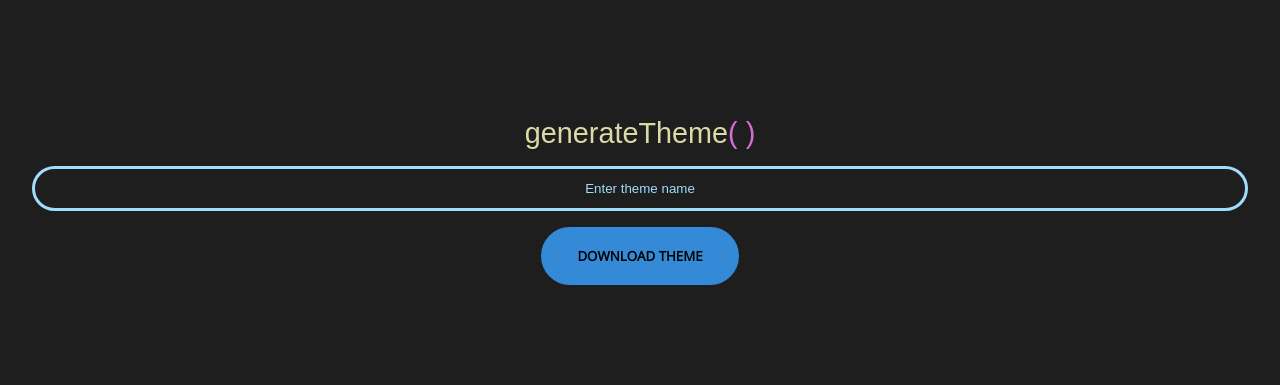
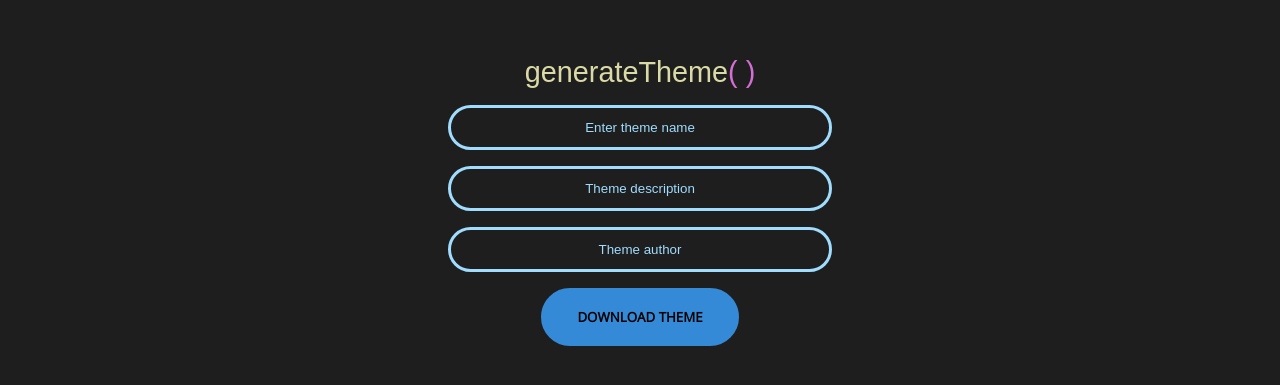
Before and after one commit to loreleim/generateTheme, a React (Create React App) app: page / in a window 1280 px wide. Shown: the part 199-584 px from the top of the page. Built offline with nearby package versions, Linux system fonts and the light colour scheme; a web font is replaced by a local one.

Commit message:
version with working multiple inputs

```diff
--- a/src/components/download/index.js
+++ b/src/components/download/index.js
@@ -35,8 +35,8 @@ export default function DownloadButton(props) {
   var stylecss =
 `/*
 * Theme Name: ${props.themeNameProp}
-* Author: Lorelei M.
-* Description: A wordpress theme starter
+* Author: ${props.authorProp}
+* Description: ${props.descriptionProp}
 * Version 0.1.0
 */
 
@@ -74,7 +74,6 @@ if ( get_query_var('pagename') ) {
 <?php get_footer(); ?>`
 
   function generateZip() {
-    console.log(props.themeNameProp)
     var zip = new JSZip();
 
     /*MAIN DIRECTORY*/
--- a/src/components/home/index.js
+++ b/src/components/home/index.js
@@ -6,16 +6,31 @@ export default function Home() {
 
   //this is the themeName listener, that changes on input keyup
   const [themeName, setThemeName] = useState("generateTheme-default");
+  const [description, setDescription] = useState("a basic generateTheme()");
+  const [author, setAuthor] = useState("AuthorName");
+
 
   function themeNameListener(e) {
     setThemeName(e.target.value);
   }
 
+  function descriptionListener(e) {
+    setDescription(e.target.value)
+  }
+
+  function authorListener(e) {
+    setAuthor(e.target.value)
+  }
+
   return (
     <div className={style.heroContainer}>
-      <h1>generateTheme<span className={style.pink}>( )</span></h1>
-      <input type="text" placeholder={"Enter theme name"} autoComplete="none" onChange={themeNameListener}></input>
-      <DownloadButton themeNameProp={themeName}/>
+      <div className={style.heroText}>
+        <h1>generateTheme<span className={style.pink}>( )</span></h1>
+        <input type="text" placeholder={"Enter theme name"} autoComplete="none" onChange={themeNameListener}></input>
+        <input type="text" placeholder={"Theme description"} autoComplete="none" onChange={descriptionListener}></input>
+        <input type="text" placeholder={"Theme author"} autoComplete="none" onChange={authorListener}></input>
+        <DownloadButton themeNameProp={themeName} descriptionProp={description} authorProp={author}/>
+      </div>
     </div>
   );
 }
--- a/src/components/home/index.module.scss
+++ b/src/components/home/index.module.scss
@@ -48,6 +48,35 @@
   }
 }
 
+.heroText {
+  text-align: center;
+}
+
 .pink {
   color: $pink;
 }
+
+
+/*Media Queries*/
+/* Larger than tablet (also point when grid becomes active) */
+@media (min-width: 550px) {
+}
+
+/* Larger than tablet */
+@media (min-width: 750px) {
+}
+
+/* Larger than desktop */
+@media (min-width: 1000px) {
+  .heroText {
+    width: 30vw;
+  }
+}
+
+/* Larger than Desktop HD */
+@media (min-width: 1200px) {
+}
+
+/* For TV Screens & Projectors */
+@media (min-width: 2000px) {
+}
```
